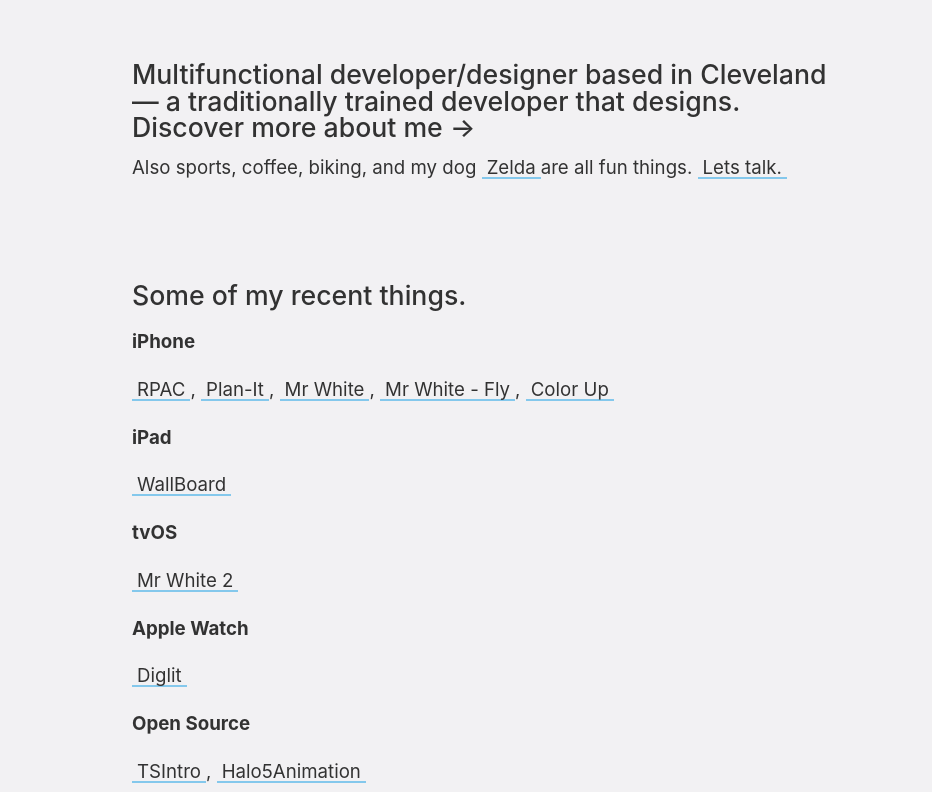
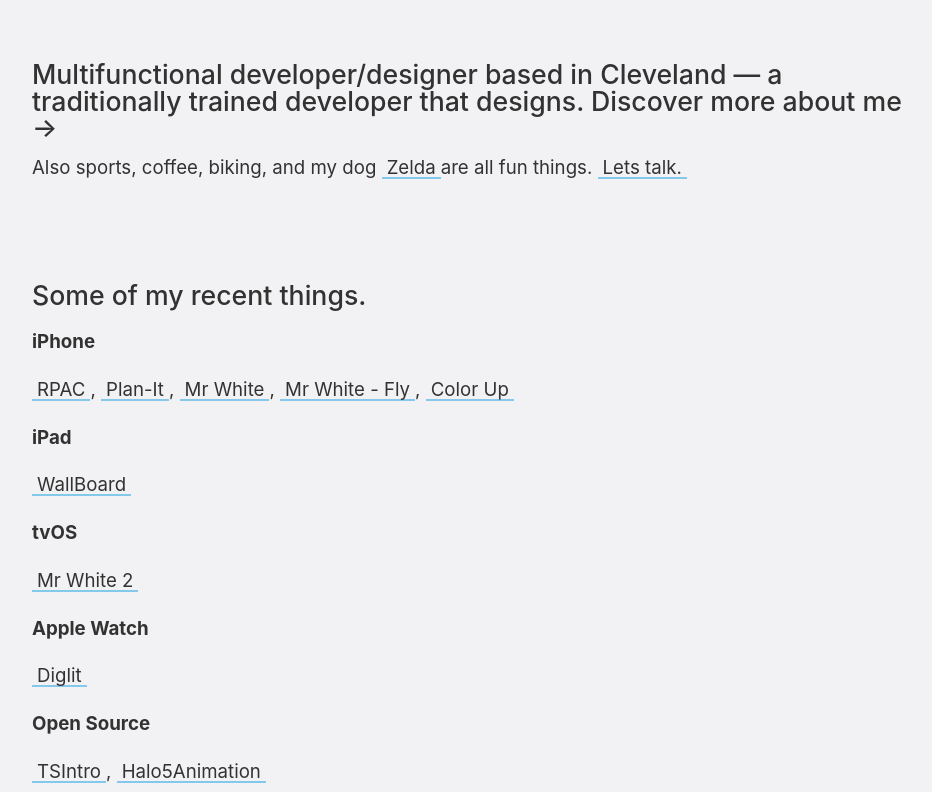
Before and after one commit to TySchultz/TySchultz.Github.io, a website: page index.html in a window 1280 px wide. Shown: the part 261-1053 px from the top of the page, without its empty margins (158-1090 px from the left). Drawn offline with Linux system fonts and the light colour scheme.

Commit message:
Update main.css

```diff
--- a/style/main.css
+++ b/style/main.css
@@ -51,10 +51,10 @@
 .container {
   clear: both;
   width: 85%;
-  max-width: 700px;
+  max-width: 900px;
   margin: 0 auto;
   margin-top: 100px; }
-  @media (max-width: 550px) {
+  @media (max-width: 750px) {
     .container {
       margin-top: 15px; } }
 
```
